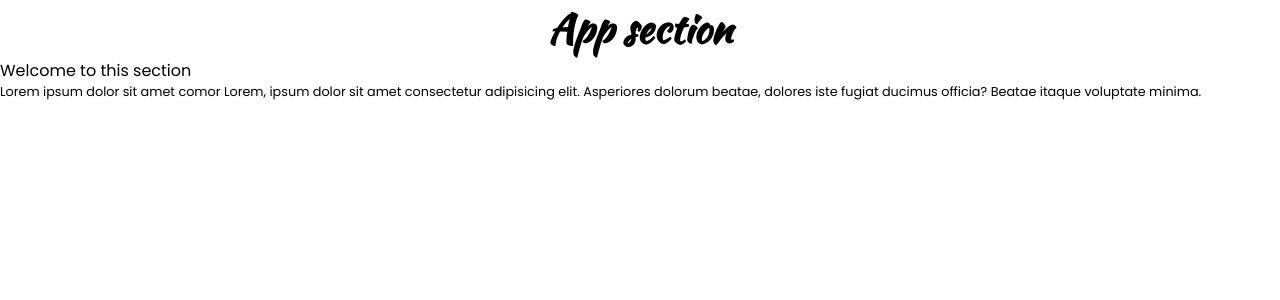
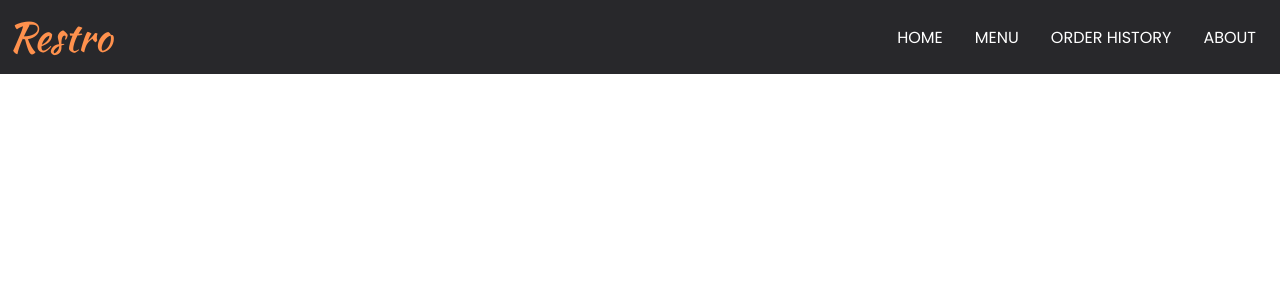
Before and after one commit to Abhijeet-Gautam5702/restaurant-website, a React (Vite) app: page / in a window 1280 px wide. Shown: the top 300 px of the page. Built offline with nearby package versions, Linux system fonts and the light colour scheme.

Commit message:
create navbar

```diff
--- a/package.json
+++ b/package.json
@@ -9,8 +9,10 @@
     "preview": "vite preview"
   },
   "dependencies": {
+    "framer-motion": "^9.0.2",
     "react": "^18.2.0",
-    "react-dom": "^18.2.0"
+    "react-dom": "^18.2.0",
+    "react-icons": "^4.7.1"
   },
   "devDependencies": {
     "@types/react": "^18.0.27",
--- a/src/App.jsx
+++ b/src/App.jsx
@@ -1,11 +1,10 @@
 import React from "react";
 import "./App.scss";
+import Navbar from "./components/Navbar/Navbar";
 
 function App() {
   return <>
-    <h1 className="head-text">App section</h1>
-    <p className="subhead-text">Welcome to this section</p>
-    <p className="p-text">Lorem ipsum dolor sit amet comor Lorem, ipsum dolor sit amet consectetur adipisicing elit. Asperiores dolorum beatae, dolores iste fugiat ducimus officia? Beatae itaque voluptate minima.</p>
+    <Navbar/>
   </>;
 }
 
--- a/src/App.scss
+++ b/src/App.scss
@@ -1,5 +1,11 @@
-.anchor {
+a {
   text-decoration: none;
+  color:white;
+}
+
+li{
+  list-style: none;
+  font-family: var(--font-secondary);
 }
 
 /*center a div*/
@@ -50,3 +56,5 @@
     font-size: 0.6rem;
   }
 }
+
+/*  */
--- /dev/null
+++ b/src/components/Navbar/Navbar.jsx
@@ -0,0 +1,80 @@
+import React, { useState } from "react";
+import "./Navbar.scss";
+import { GiHamburgerMenu } from "react-icons/gi";
+import { motion } from "framer-motion";
+//variants
+const dropdownMenuAnimation = {
+  open: {
+    transform: "translate(0,25%)",
+  },
+  closed: {
+    transform: "translate(0,-100%)",
+  },
+};
+//variants
+const toggleMenuAnimation = {
+  open: {
+    rotate: -90,
+  },
+  closed: {
+    rotate: 0,
+  },
+};
+
+export default function Navbar() {
+  const [isOpen, setIsOpen] = useState(false);
+  return (
+    <>
+      <nav>
+        <div className="navbar__logo head-text">
+          <p>Restro</p>
+        </div>
+        <ul className="navbar__menu">
+          <li>
+            <a href="">Home</a>
+          </li>
+          <li>
+            <a href="">Menu</a>
+          </li>
+          <li>
+            <a href="">Order History</a>
+          </li>
+          <li>
+            <a href="">About</a>
+          </li>
+        </ul>
+
+        <motion.div
+          className="navbar__toggleMenu-icon"
+          onClick={() => setIsOpen((isOpen) => !isOpen)}
+          variants={toggleMenuAnimation}
+          animate={isOpen ? "open" : "closed"}
+          transition={{ duration: 0.3 }}
+        >
+          <GiHamburgerMenu />
+        </motion.div>
+      </nav>
+
+      <motion.ul
+        className="navbar__menu-dropdown"
+        animate={isOpen ? "open" : "closed"}
+        transition={{ duration: 0.3, type: "tween" }}
+        variants={dropdownMenuAnimation}
+        initial={true}
+      >
+        <li>
+          <a href="">Home</a>
+        </li>
+        <li>
+          <a href="">Menu</a>
+        </li>
+        <li>
+          <a href="">Order History</a>
+        </li>
+        <li>
+          <a href="">About</a>
+        </li>
+      </motion.ul>
+    </>
+  );
+}
--- /dev/null
+++ b/src/components/Navbar/Navbar.scss
@@ -0,0 +1,112 @@
+nav {
+  position: fixed;
+  top:0px;
+
+  display: flex;
+  flex-direction: row;
+  justify-content: space-between;
+  align-items: center;
+  padding: 0.5rem;
+  width: 100%;
+
+  background: rgba(0, 0, 0, 0.3);
+  background-color: var(--matt-black); //testing
+}
+
+.navbar__logo {
+  color: var(--orange);
+}
+
+.navbar__menu {
+  display: flex;
+//   display: none; //testing
+  flex-direction: row;
+  justify-content: space-around;
+  align-items: center;
+  //   outline:2px solid white;
+
+  li {
+    font-family: var(--font-secondary);
+    margin: 0 1rem;
+    text-transform: uppercase;
+
+    a {
+      color: white;
+      transition: 0.2s ease-in-out;
+
+      &:hover {
+        color: var(--orange);
+      }
+    }
+
+    @media screen and (max-width: 600px) {
+      margin: 0 0.5rem;
+      font-size: 0.8rem;
+    }
+    @media screen and (min-width: 2000px) {
+      margin: 0 4rem;
+      font-size: 1.5rem;
+    }
+  }
+  @media screen and (max-width: 425px) {
+    display: none;
+  }
+}
+
+.navbar__toggleMenu-icon {
+  // outline: 2px solid white;
+  // position:fixed;
+  // right:0.5rem;
+  display:none;
+  color: white;
+  width: 20px;
+  height: 20px;
+  margin: 0 0.5rem;
+  cursor: pointer;
+
+  @media screen and (max-width:425px){
+      display: block;
+  }
+
+  svg {
+    width: 100%;
+    height: 100%;
+  }
+}
+
+.navbar__menu-dropdown {
+  width: 100%;
+  background-color: var(--matt-black);
+  padding: 1rem;
+
+  //testing
+  position: fixed;
+  z-index: -1;
+  transform: translate(0,-100%);
+
+  display: flex;
+  flex-direction: column;
+  justify-content: flex-end;
+  align-items: flex-start;
+
+  li {
+    font-family: var(--font-secondary);
+    margin: 0.5rem;
+    text-transform: uppercase;
+    font-size:0.8rem;
+
+    a {
+      color: white;
+      transition: 0.2s ease-in-out;
+
+      &:hover {
+        color: var(--orange);
+      }
+    }
+  }
+
+//   display: none;
+@media screen and (min-width:425px){
+    display: none;
+}
+}
```
Also changed, not shown: 1 other file (tests, documents, lock files or other folders).
